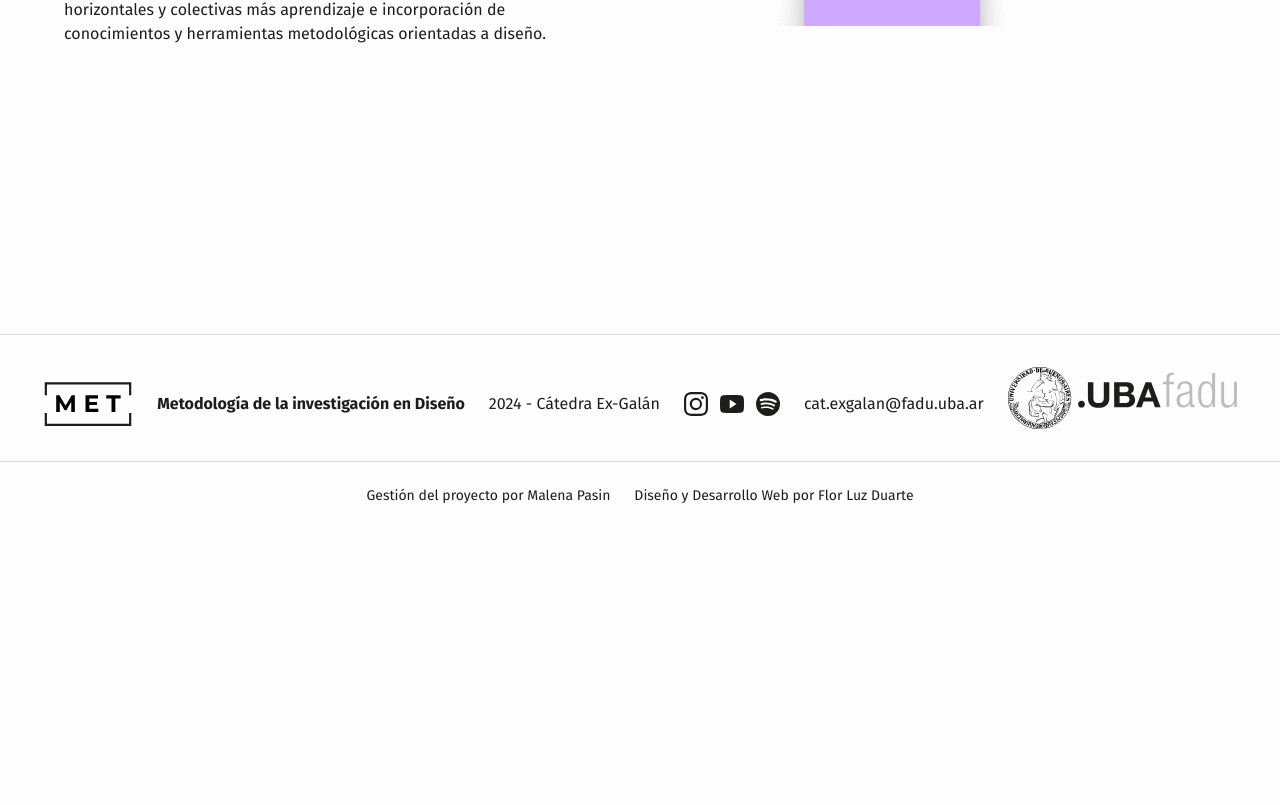
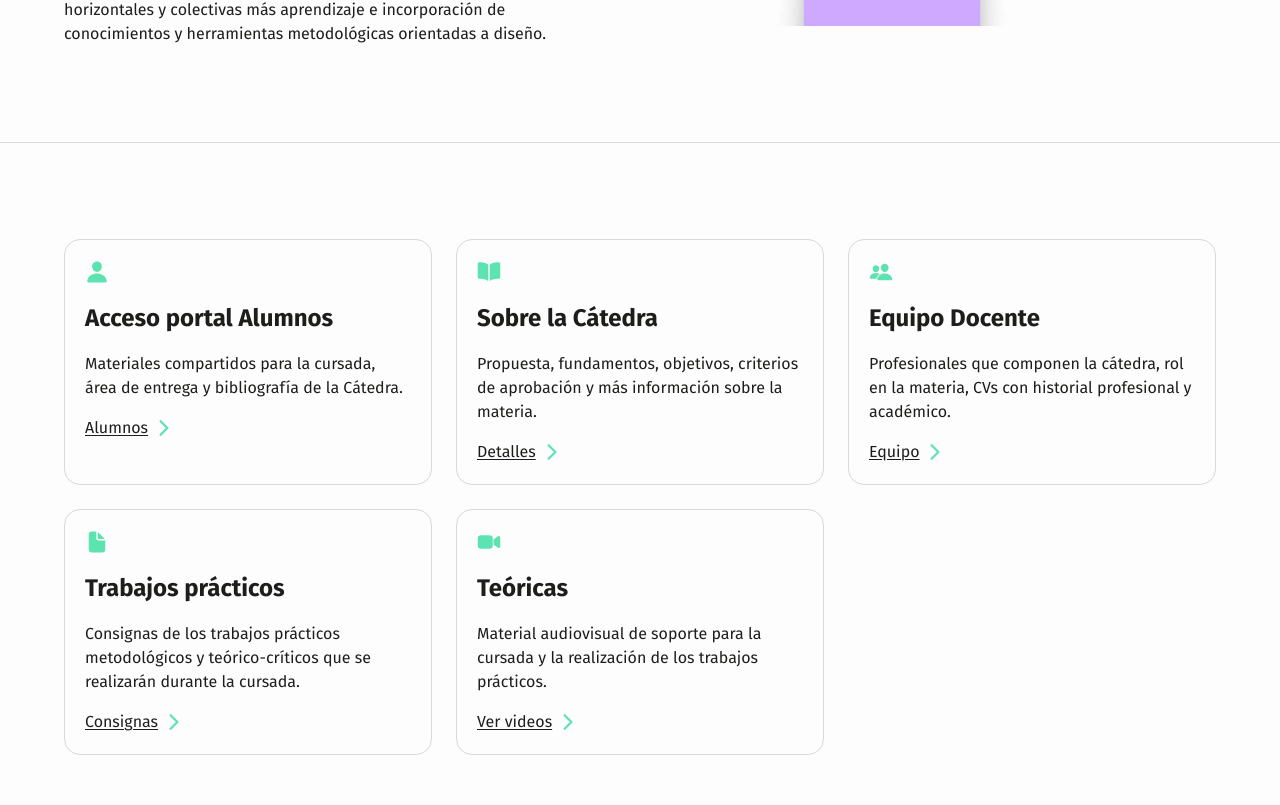
Before and after one commit to florluzduarte/metodo-fadu-uba, a Next.js app: page / in a window 1280 px wide. Shown: the part 655-1460 px from the top of the page. Before the commit the page ends 1185 px from the top, so only its background shows below. Built offline with nearby package versions, Linux system fonts and the light colour scheme.

Commit message:
feat: add CardLinkGrid component

```diff
--- a/src/app/page.tsx
+++ b/src/app/page.tsx
@@ -1,9 +1,10 @@
-import { Hero } from "@/components";
+import { Hero, CardLinkGrid } from "@/components";
 
 export default function Home() {
   return (
     <>
       <Hero />
+      <CardLinkGrid />
     </>
   );
 }
--- /dev/null
+++ b/src/components/home/CardLinkGrid.tsx
@@ -0,0 +1,16 @@
+import { cardLinksHome } from "@/content/home/cardLinksHome";
+import { CardLink } from "@/components";
+
+export const CardLinkGrid = () => {
+  return (
+    <section className="border-t-[0.5px] border-gray-300 py-14 md:py-20 xl:py-24">
+      <div className="grid grid-cols-1 mx-6 gap-6 md:grid-cols-2 lg:grid-cols-3 xl:max-w-6xl xl:mx-auto">
+        {
+          cardLinksHome.map((card) => (
+            <CardLink key={card.cardPath} cardType="internal" {...card} />
+          ))
+        }
+      </div>
+    </section>
+  )
+}
--- a/src/components/index.ts
+++ b/src/components/index.ts
@@ -1,5 +1,6 @@
 // Home
 export { Hero } from "./home/Hero";
+export { CardLinkGrid } from "./home/CardLinkGrid";
 
 // Layout Components
 export { ButtonAlumnos } from "./layout/nav/ButtonAlumnos";
--- a/src/components/ui/card-link/CardLink.tsx
+++ b/src/components/ui/card-link/CardLink.tsx
@@ -20,7 +20,7 @@ export const CardLink = ({ icon, title, description, cardType, cardPath, hintTex
         {
           icon && icon
         }
-        <p className="font-bold text-[20px] xl:text-[32px]">{title}</p>
+        <p className="font-bold text-[20px] xl:text-[24px]">{title}</p>
         <p>{description}</p>
 
         <div className="flex gap-1 items-center underline underline-offset-2">
--- /dev/null
+++ b/src/content/home/cardLinksHome.tsx
@@ -0,0 +1,47 @@
+import { IoBook, IoDocument, IoPeople, IoPerson, IoVideocam } from "react-icons/io5";
+
+interface CardLinks {
+  icon?: React.ReactElement;
+  title: string;
+  description: string;
+  cardPath: string;
+  hintText: string;
+}
+
+export const cardLinksHome: CardLinks[] = [
+  {
+    icon: <IoPerson size={24} className="text-green-400" />,
+    title: "Acceso portal Alumnos",
+    description: "Materiales compartidos para la cursada, área de entrega y bibliografía de la Cátedra.",
+    cardPath: "/alumnos",
+    hintText: "Alumnos",
+  },
+  {
+    icon: <IoBook size={24} className="text-green-400" />,
+    title: "Sobre la Cátedra",
+    description: "Propuesta, fundamentos, objetivos, criterios de aprobación y más información sobre la materia.",
+    cardPath: "/catedra",
+    hintText: "Detalles",
+  },
+  {
+    icon: <IoPeople size={24} className="text-green-400" />,
+    title: "Equipo Docente",
+    description: "Profesionales que componen la cátedra, rol en la materia, CVs con historial profesional y académico.",
+    cardPath: "/docentes",
+    hintText: "Equipo",
+  },
+  {
+    icon: <IoDocument size={24} className="text-green-400" />,
+    title: "Trabajos prácticos",
+    description: "Consignas de los trabajos prácticos metodológicos y teórico-críticos que se realizarán durante la cursada.",
+    cardPath: "/consignas",
+    hintText: "Consignas",
+  },
+  {
+    icon: <IoVideocam size={24} className="text-green-400" />,
+    title: "Teóricas",
+    description: "Material audiovisual de soporte para la cursada y la realización de los trabajos prácticos.",
+    cardPath: "/teoricas",
+    hintText: "Ver videos",
+  },
+]
```
